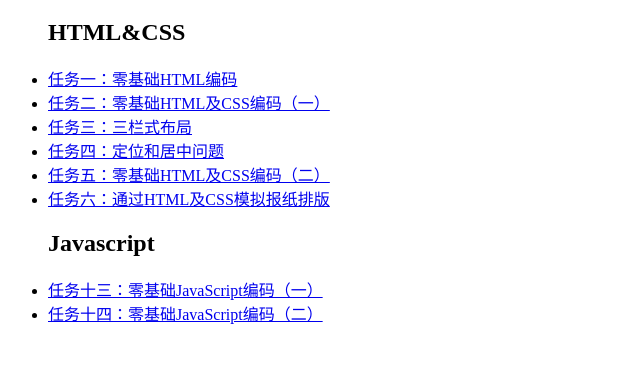
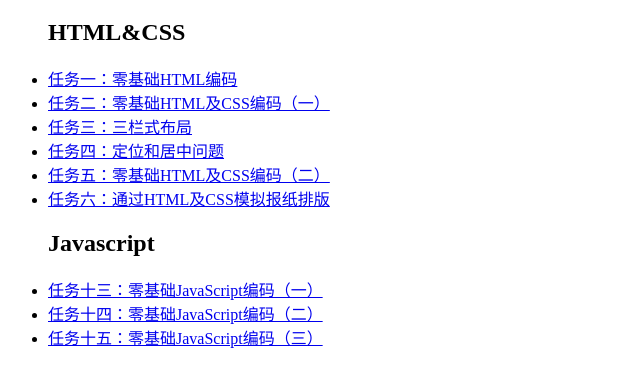
Before and after one commit to ysyszrj/ysyszrj.github.io, a plain HTML site: page ife/my_ife_tasks.html in a window 1280 px wide. Shown: the part 70-456 px from the top of the page, without its empty margins (0-640 px from the left). Drawn offline with Linux system fonts and the light colour scheme.

Commit message:
task15 add index

```diff
--- a/ife/my_ife_tasks.html
+++ b/ife/my_ife_tasks.html
@@ -32,6 +32,7 @@
         <h2>Javascript</h2>
         <li><a href="javascript/task13/index.html">任务十三：零基础JavaScript编码（一）</a></li>
         <li><a href="javascript/task14/index.html">任务十四：零基础JavaScript编码（二）</a></li>
+        <li><a href="javascript/task15/index.html">任务十五：零基础JavaScript编码（三）</a></li>
     </ul>
 
 </main>
```
